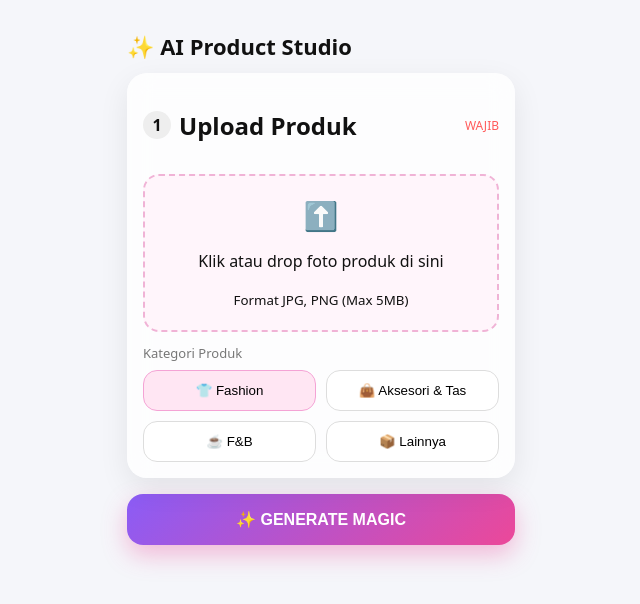
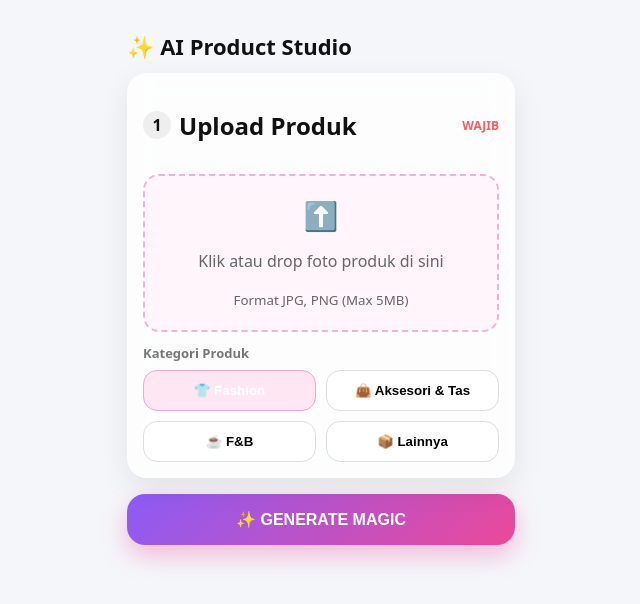
Before and after one commit to mohdshmrinmin-beep/ai-magic-affiliate-v2, a Next.js app: page / in a window 1280 px wide. Shown: the top 604 px of the page, without its empty margins (319-959 px from the left). Built offline with nearby package versions, Linux system fonts and the light colour scheme.

Commit message:
Update globals.css

```diff
--- a/styles/globals.css
+++ b/styles/globals.css
@@ -1,3 +1,6 @@
+/* ===============================
+   RESET & BASE
+================================ */
 * {
   box-sizing: border-box;
 }
@@ -9,32 +12,171 @@ body {
   color: #111;
 }
 
+/* ===============================
+   LAYOUT
+================================ */
+.app {
+  max-width: 420px;
+  margin: 0 auto;
+  padding: 16px;
+}
 
-/* ===== BUTTON MAGIC ===== */
+.title {
+  font-size: 22px;
+  font-weight: 800;
+  margin-bottom: 16px;
+}
+
+/* ===============================
+   CARD
+================================ */
+.card {
+  background: #fff;
+  border-radius: 20px;
+  padding: 16px;
+  margin-bottom: 16px;
+  box-shadow: 0 8px 30px rgba(0,0,0,0.06);
+}
+
+.card-header {
+  display: flex;
+  align-items: center;
+  gap: 8px;
+  margin-bottom: 12px;
+}
+
+.step {
+  background: #f1f1f1;
+  width: 28px;
+  height: 28px;
+  border-radius: 50%;
+  display: flex;
+  align-items: center;
+  justify-content: center;
+  font-weight: 700;
+}
+
+.required {
+  margin-left: auto;
+  font-size: 12px;
+  color: #ef4444;
+  font-weight: 700;
+}
+
+/* ===============================
+   UPLOAD BOX
+================================ */
+.upload-box {
+  border: 2px dashed #ddd;
+  border-radius: 16px;
+  padding: 20px;
+  text-align: center;
+  color: #666;
+  margin-bottom: 12px;
+}
+
+.upload-icon {
+  font-size: 28px;
+  margin-bottom: 6px;
+}
+
+/* ===============================
+   LABEL
+================================ */
+.label {
+  font-size: 13px;
+  font-weight: 700;
+  margin: 12px 0 8px;
+}
+
+/* ===============================
+   GRID
+================================ */
+.grid-2 {
+  display: grid;
+  grid-template-columns: repeat(2, 1fr);
+  gap: 10px;
+}
+
+/* ===============================
+   CHIP (KATEGORI)
+   ⚠️ JANGAN PADAM
+================================ */
+.chip {
+  background: #fff;
+  border: 1.5px solid #eee;
+  padding: 14px;
+  border-radius: 14px;
+  font-weight: 600;
+  cursor: pointer;
+  transition: 0.25s;
+}
+
+.chip:active {
+  transform: scale(0.97);
+}
+
+.chip.active {
+  border-color: #f472b6;
+  background: linear-gradient(135deg, #f472b6, #a855f7);
+  color: #fff;
+}
+
+/* ===============================
+   SELECT & INPUT
+================================ */
+.select,
+.input {
+  width: 100%;
+  padding: 14px;
+  border-radius: 14px;
+  border: 1.5px solid #eee;
+  font-size: 14px;
+  outline: none;
+  background: #fff;
+}
+
+.select {
+  margin-bottom: 10px;
+}
+
+.input {
+  margin-top: 10px;
+}
+
+/* ===============================
+   MAGIC BUTTON
+================================ */
 .magic-btn {
   width: 100%;
   padding: 16px;
-  border-radius: 16px;
+  border-radius: 18px;
   border: none;
   font-size: 16px;
-  font-weight: 700;
+  font-weight: 800;
   color: #fff;
   background: linear-gradient(135deg, #8b5cf6, #ec4899);
   box-shadow: 0 10px 25px rgba(236,72,153,0.35);
+  cursor: pointer;
   transition: transform 0.15s ease, box-shadow 0.15s ease;
-  cursor: pointer;
 }
 
 .magic-btn:active {
-  transform: scale(0.96);
-  box-shadow: 0 5px 15px rgba(236,72,153,0.25);
+  transform: scale(0.97);
+  box-shadow: 0 6px 18px rgba(236,72,153,0.25);
 }
 
-/* ===== LOADING OVERLAY ===== */
+.magic-btn:disabled {
+  opacity: 0.7;
+}
+
+/* ===============================
+   LOADING OVERLAY
+================================ */
 .loading-overlay {
   position: fixed;
   inset: 0;
-  background: rgba(15, 15, 25, 0.75);
+  background: rgba(15,15,25,0.75);
   backdrop-filter: blur(8px);
   display: flex;
   align-items: center;
@@ -43,29 +185,31 @@ body {
 }
 
 .loading-box {
-  background: linear-gradient(145deg, #1f1f2e, #2a2a40);
-  padding: 32px 28px;
+  background: linear-gradient(145deg, #111827, #1f2937);
+  padding: 28px 24px;
   border-radius: 20px;
   text-align: center;
   color: #fff;
-  width: 85%;
+  width: 80%;
   max-width: 320px;
   box-shadow: 0 20px 50px rgba(0,0,0,0.4);
 }
 
 .loading-text {
-  font-size: 16px;
-  font-weight: 600;
-  margin-top: 16px;
+  font-size: 15px;
+  font-weight: 700;
+  margin-top: 14px;
   letter-spacing: 0.5px;
 }
 
-/* ===== SPINNER ===== */
+/* ===============================
+   SPINNER
+================================ */
 .magic-spinner {
-  width: 56px;
-  height: 56px;
+  width: 52px;
+  height: 52px;
   border-radius: 50%;
-  border: 4px solid rgba(255,255,255,0.2);
+  border: 4px solid rgba(255,255,255,0.25);
   border-top-color: #ec4899;
   animation: spin 1s linear infinite;
   margin: 0 auto;
```
